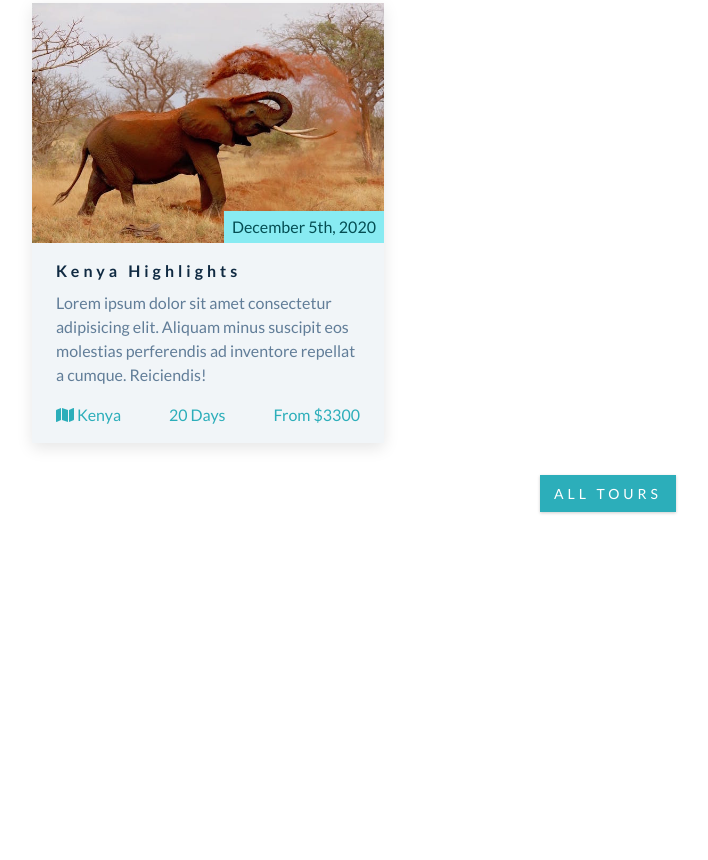
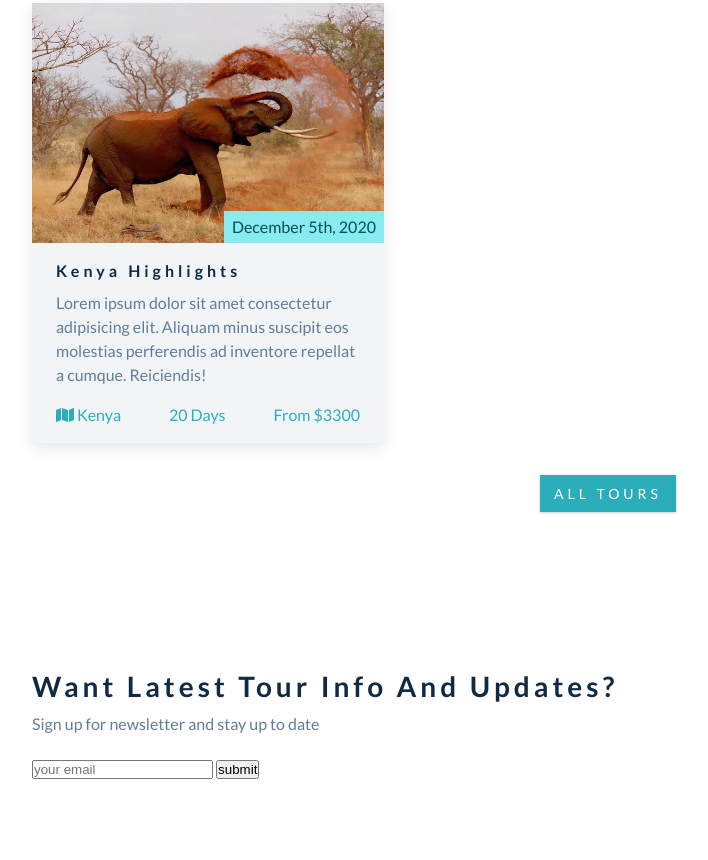
Before and after one commit to etblink/Backroads-Project-tutorial, a plain HTML site: page index.html in a window 1280 px wide. Shown: the part 2506-3366 px from the top of the page, without its empty margins (32-740 px from the left). Before the commit the page ends 3098 px from the top, so only its background shows below. Drawn offline with Linux system fonts and the light colour scheme.

Commit message:
contact section html

```diff
--- a/index.html
+++ b/index.html
@@ -207,7 +207,20 @@
     <!-- end of featured tours -->
 
     <!-- contact -->
-
+    <section class="section contact" id="contact">
+      <div class="section-center contact-center">
+        <!-- contact title -->
+        <article class="contact-title">
+          <h3>want latest tour info and updates?</h3>
+          <p>Sign up for newsletter and stay up to date</p>
+        </article>
+        <!-- contact form -->
+        <form class="contact-form">
+          <input type="email" name="email" placeholder="your email" class="form-control">
+          <button type="submit" class="btn-submit">submit</button>
+        </form>
+      </div>
+    </section>
     <!-- end of contact -->
 
     <!-- gallery  -->
```
